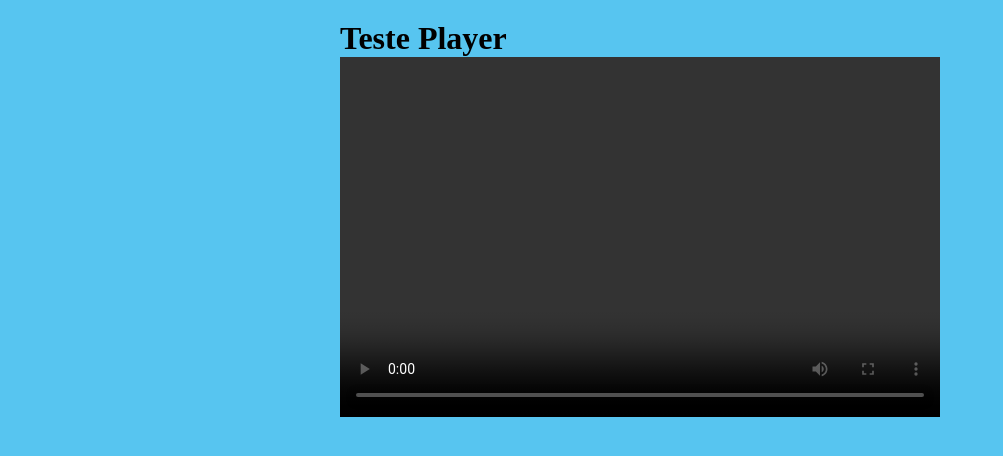
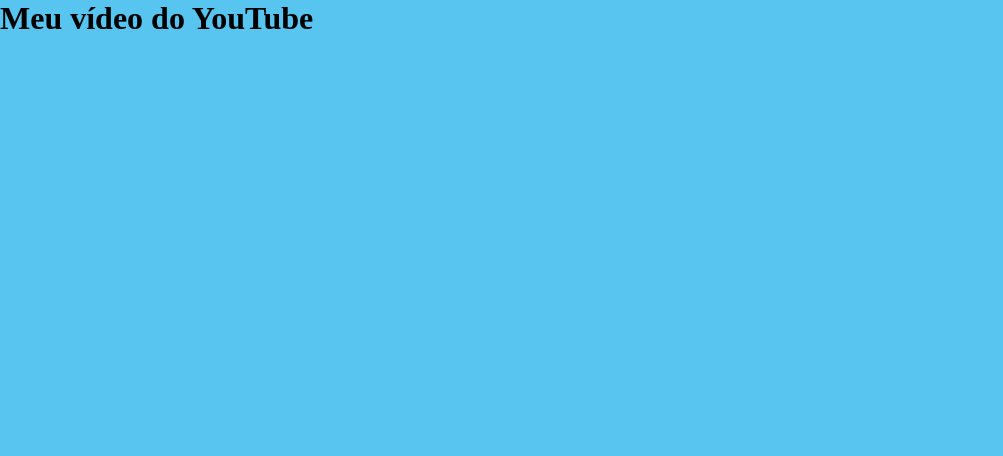
Before and after one commit to FletisZi/azzb, a Next.js app: page /teste in a window 1280 px wide. Shown: the top 456 px of the page, without its empty margins (0-1003 px from the left). Built offline with nearby package versions, Linux system fonts and the light colour scheme.

Commit message:
update video

```diff
--- a/components/user/components/tutorialVideo.jsx
+++ b/components/user/components/tutorialVideo.jsx
@@ -1,14 +1,26 @@
-import ReactPlayer from "react-player";
+import YouTube from "react-youtube";
 
 export default function MeuVideo() {
-  return (
-    <div style={{ maxWidth: "100%", aspectRatio: "16/9", margin: "0 auto" }}>
-      <ReactPlayer
-        url="https://www.youtube.com/watch?v=qF__8SOn6q4"
-        controls
-        width="100%"
-        height="100%"
-      />
-    </div>
-  );
+  // O ID do vídeo é a parte depois do "v=" na URL
+  const videoId = "t6vkvYZtq58";
+
+  // Opções do player (tamanho, autoplay, etc)
+  const opts = {
+    height: "390",
+    width: "640",
+    playerVars: {
+      controls: 0, // remove barra de controles
+      modestbranding: 1, // tira logo grande do YouTube
+      rel: 0, // vídeos relacionados só do mesmo canal
+      autoplay: 0,
+    },
+  };
+
+  // Evento que ocorre quando o player está pronto
+  const onReady = (event) => {
+    // event.target é o player do YouTube
+    console.log("Player pronto!");
+  };
+
+  return <YouTube videoId={videoId} opts={opts} onReady={onReady} />;
 }
--- a/package.json
+++ b/package.json
@@ -23,6 +23,7 @@
     "next": "^15.3.4",
     "pg": "^8.16.2",
     "react-player": "^3.3.1",
+    "react-youtube": "^10.1.0",
     "recharts": "^3.0.2"
   }
 }
--- a/pages/teste.js
+++ b/pages/teste.js
@@ -1,19 +1,10 @@
-import dynamic from "next/dynamic";
+import MeuVideo from "components/user/components/tutorialVideo";
 
-const ReactPlayer = dynamic(() => import("react-player"), { ssr: false });
-
-export default function Teste() {
+export default function Home() {
   return (
-    <div style={{ maxWidth: "600px", margin: "20px auto" }}>
-      <h1>Teste Player</h1>
-      <div style={{ backgroundColor: "black" }}>
-        <ReactPlayer
-          url="https://www.youtube.com/watch?v=dQw4w9WgXcQ" // Vídeo padrão de teste
-          controls
-          width="100%"
-          height="360px"
-        />
-      </div>
+    <div>
+      <h1>Meu vídeo do YouTube</h1>
+      <MeuVideo />
     </div>
   );
 }
```
Also changed, not shown: 1 other file (tests, documents, lock files or other folders).
